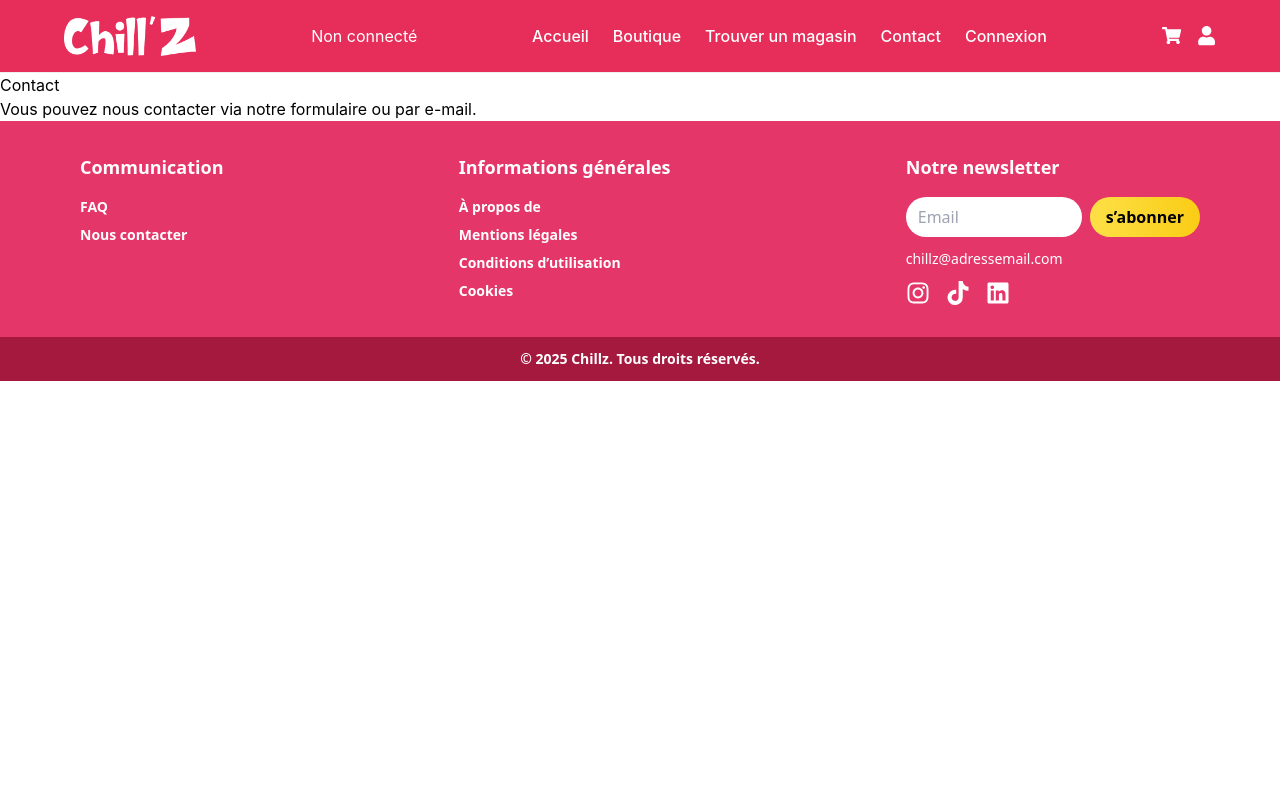
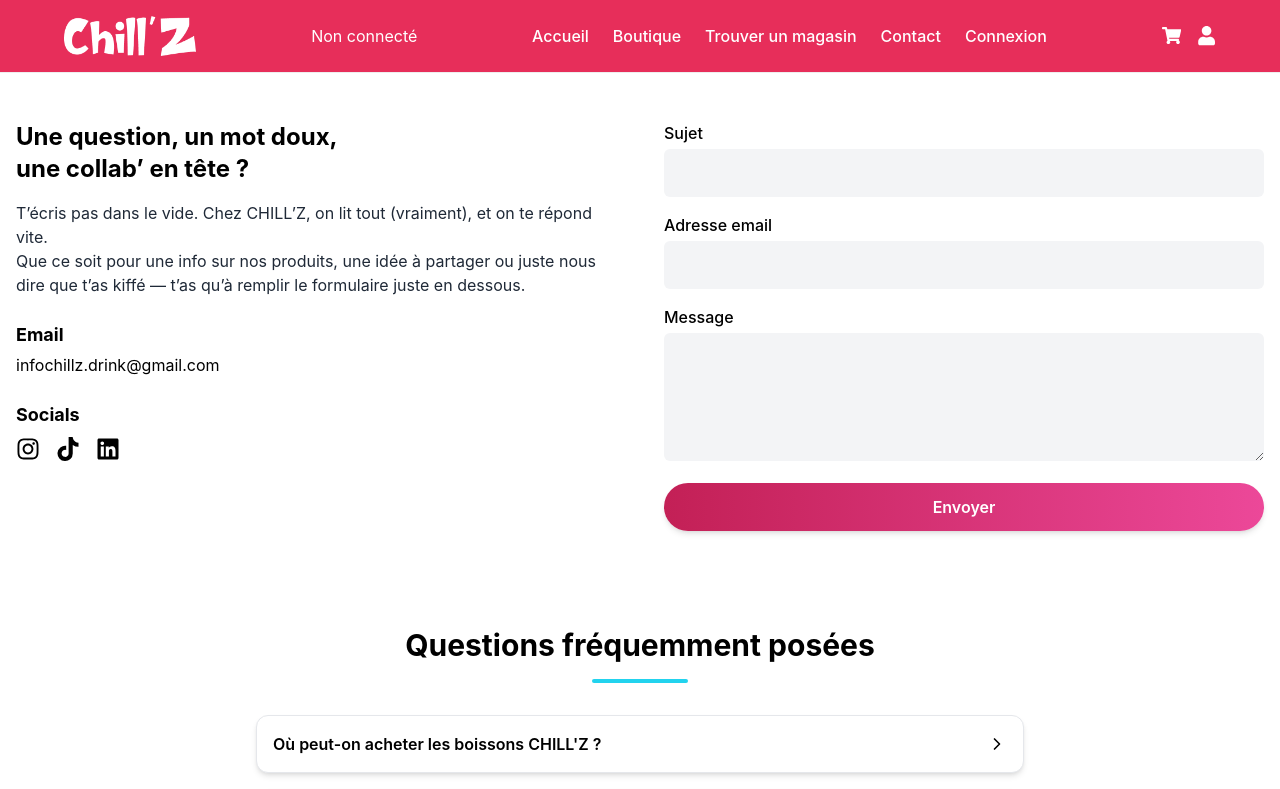
Before and after one commit to amineelkss/chillz-front, a React (Create React App) app: page /contact in a window 1280 px wide. Shown: the top 789 px of the page. Built offline with nearby package versions, Linux system fonts and the light colour scheme; no server answers.

Commit message:
Contact Page

```diff
--- a/src/pages/Contact.js
+++ b/src/pages/Contact.js
@@ -1,10 +1,147 @@
-import React from "react";
+import React, { useState } from "react";
+import { FaInstagram, FaTiktok, FaLinkedin } from "react-icons/fa";
+import { FiChevronDown, FiChevronRight } from "react-icons/fi";
 
-export default function Contact() {
+const FAQItem = ({ question, answer }) => {
+  const [open, setOpen] = useState(false);
   return (
-    <div className="page">
-      <h1>Contact</h1>
-      <p>Vous pouvez nous contacter via notre formulaire ou par e-mail.</p>
+    <div
+      className={`bg-white rounded-xl p-4 shadow-md mb-4 border ${
+        open ? "border-yellow-400" : ""
+      }`}
+    >
+      <button
+        onClick={() => setOpen(!open)}
+        className="w-full text-left flex justify-between items-center font-semibold"
+      >
+        <span>{question}</span>
+        {open ? <FiChevronDown size={20} /> : <FiChevronRight size={20} />}
+      </button>
+      {open && <p className="mt-3 text-sm text-gray-700">{answer}</p>}
     </div>
   );
-}
+};
+
+const Contact = () => {
+  const [form, setForm] = useState({ subject: "", email: "", message: "" });
+  const [status, setStatus] = useState(null);
+
+  const handleChange = (e) => {
+    setForm({ ...form, [e.target.name]: e.target.value });
+  };
+
+  const handleSubmit = async (e) => {
+    e.preventDefault();
+    try {
+      const response = await fetch("https://formspree.io/f/xpzvnqvo", {
+        method: "POST",
+        headers: {
+          "Content-Type": "application/json",
+        },
+        body: JSON.stringify({
+          subject: form.subject,
+          email: form.email,
+          message: form.message,
+        }),
+      });
+
+      if (response.ok) {
+        setStatus("success");
+        setForm({ subject: "", email: "", message: "" });
+      } else {
+        setStatus("error");
+      }
+    } catch (error) {
+      console.error("Form submission error:", error);
+      setStatus("error");
+    }
+  };
+
+  const faqs = [
+    {
+      question: "Où peut-on acheter les boissons CHILL'Z ?",
+      answer:
+        "Tu peux choper nos canettes en ligne directement sur notre site ou dans une sélection de points de vente près de chez toi. On débarque petit à petit dans les épiceries, snacks et grandes surfaces partenaires — donc reste branché, on arrive dans ton frigo très bientôt 😎.",
+    },
+    {
+      question: "Est-ce que vos boissons sont 100 % naturelles ?",
+      answer:
+        "Oui, toutes nos boissons sont faites avec des ingrédients 100 % naturels, sans additifs ni conservateurs."
+    },
+    {
+      question: "Les boissons CHILL'Z sont-elles vegan / sans allergènes ?",
+      answer:
+        "Oui, elles sont 100 % vegan et ne contiennent aucun des principaux allergènes reconnus."
+    },
+    {
+      question: "Est-ce que vous comptez sortir d'autres saveurs bientôt ?",
+      answer:
+        "Carrément ! De nouvelles saveurs sont en cours de préparation. Suis-nous sur les réseaux pour être au courant des prochaines sorties."
+    }
+  ];
+
+  return (
+    <div>
+      <div className="max-w-7xl mx-auto px-4 py-12 grid grid-cols-1 md:grid-cols-2 gap-12">
+        <div className="flex flex-col justify-start">
+          <h2 className="text-2xl font-bold mb-4">Une question, un mot doux,<br />une collab’ en tête ?</h2>
+          <p className="mb-6 text-gray-800">
+            T’écris pas dans le vide. Chez CHILL’Z, on lit tout (vraiment), et on te répond vite.<br />
+            Que ce soit pour une info sur nos produits, une idée à partager ou juste nous dire que t’as kiffé — t’as qu’à remplir le formulaire juste en dessous.
+          </p>
+
+          <div className="mb-6">
+            <h3 className="font-bold text-lg mb-1">Email</h3>
+            <p>infochillz.drink@gmail.com</p>
+          </div>
+
+          <div>
+            <h3 className="font-bold text-lg mb-2">Socials</h3>
+            <div className="flex gap-4 text-2xl">
+              <a href="https://www.instagram.com/chillz.drink?igsh=MWxoOWZ6Mzg2MHNxNg%3D%3D&utm_source=qr" target="_blank" rel="noopener noreferrer">
+                <FaInstagram />
+              </a>
+              <a href="https://www.tiktok.com/@chillzdrink?is_from_webapp=1&sender_device=pc" target="_blank" rel="noopener noreferrer">
+                <FaTiktok />
+              </a>
+              <a href="https://www.linkedin.com/in/chill-z-drink-711087364/" target="_blank" rel="noopener noreferrer">
+                <FaLinkedin />
+              </a>
+            </div>
+          </div>
+        </div>
+
+        <form onSubmit={handleSubmit} className="flex flex-col gap-4">
+          <div>
+            <label className="block mb-1 font-medium">Sujet</label>
+            <input type="text" name="subject" value={form.subject} onChange={handleChange} className="w-full bg-gray-100 p-3 rounded-md" required />
+          </div>
+          <div>
+            <label className="block mb-1 font-medium">Adresse email</label>
+            <input type="email" name="email" value={form.email} onChange={handleChange} className="w-full bg-gray-100 p-3 rounded-md" required />
+          </div>
+          <div>
+            <label className="block mb-1 font-medium">Message</label>
+            <textarea name="message" value={form.message} onChange={handleChange} className="w-full bg-gray-100 p-3 rounded-md h-32" required></textarea>
+          </div>
+          <button type="submit" className="bg-gradient-to-r from-[#C32056] to-pink-500 text-white py-3 rounded-full shadow-md font-semibold">Envoyer</button>
+          {status === "success" && <p className="text-green-600 font-medium mt-2">Message envoyé avec succès !</p>}
+          {status === "error" && <p className="text-red-600 font-medium mt-2">Une erreur est survenue. Veuillez réessayer plus tard.</p>}
+        </form>
+      </div>
+
+      {/* FAQ Section */}
+      <div className="bg-peach-100 py-12 px-4">
+        <div className="max-w-3xl mx-auto">
+          <h2 className="text-3xl font-bold text-center mb-4">Questions fréquemment posées</h2>
+          <div className="h-1 bg-cyan-400 w-24 mx-auto mb-8 rounded" />
+          {faqs.map((faq, idx) => (
+            <FAQItem key={idx} question={faq.question} answer={faq.answer} />
+          ))}
+        </div>
+      </div>
+    </div>
+  );
+};
+
+export default Contact;
```
